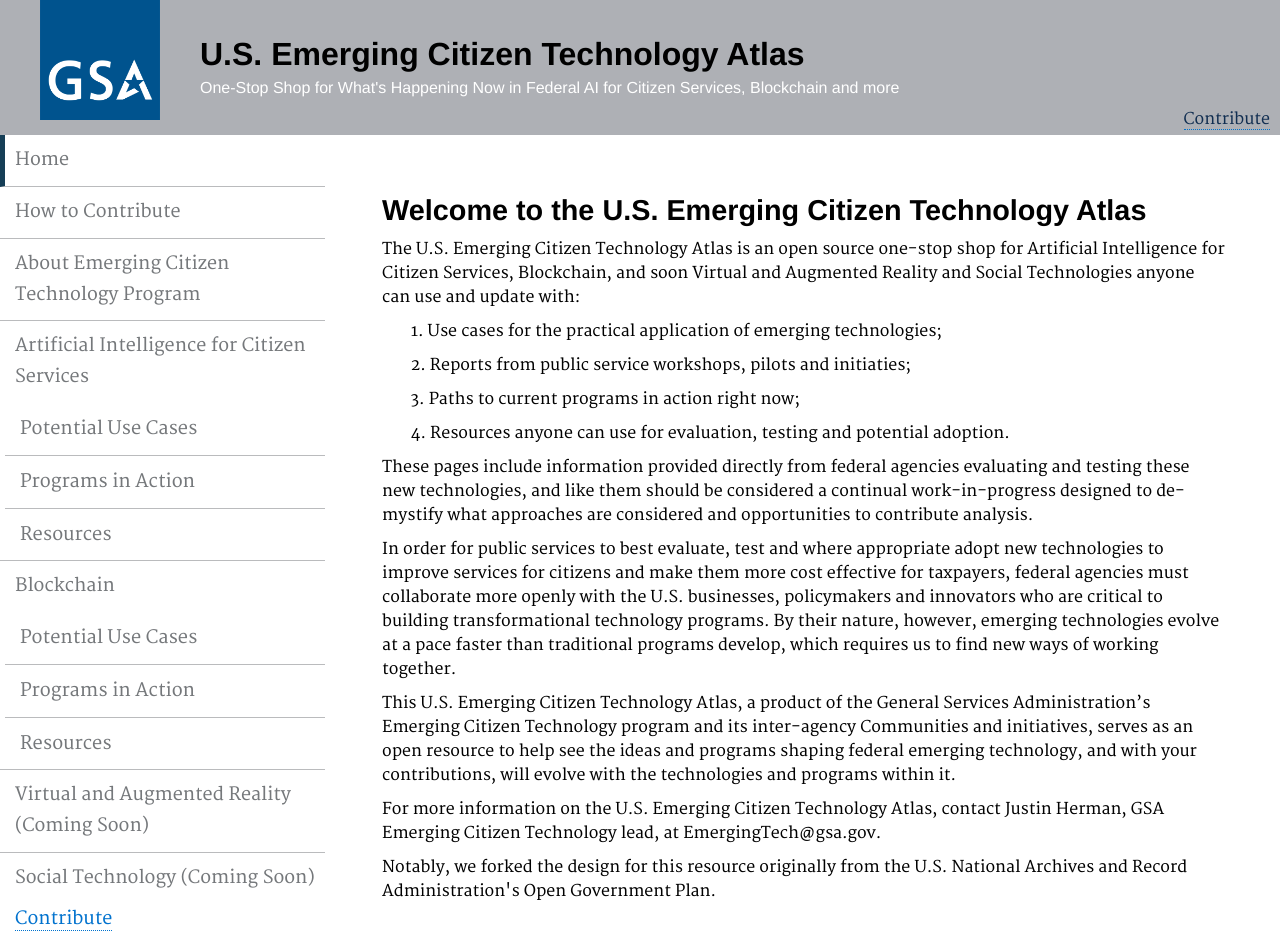
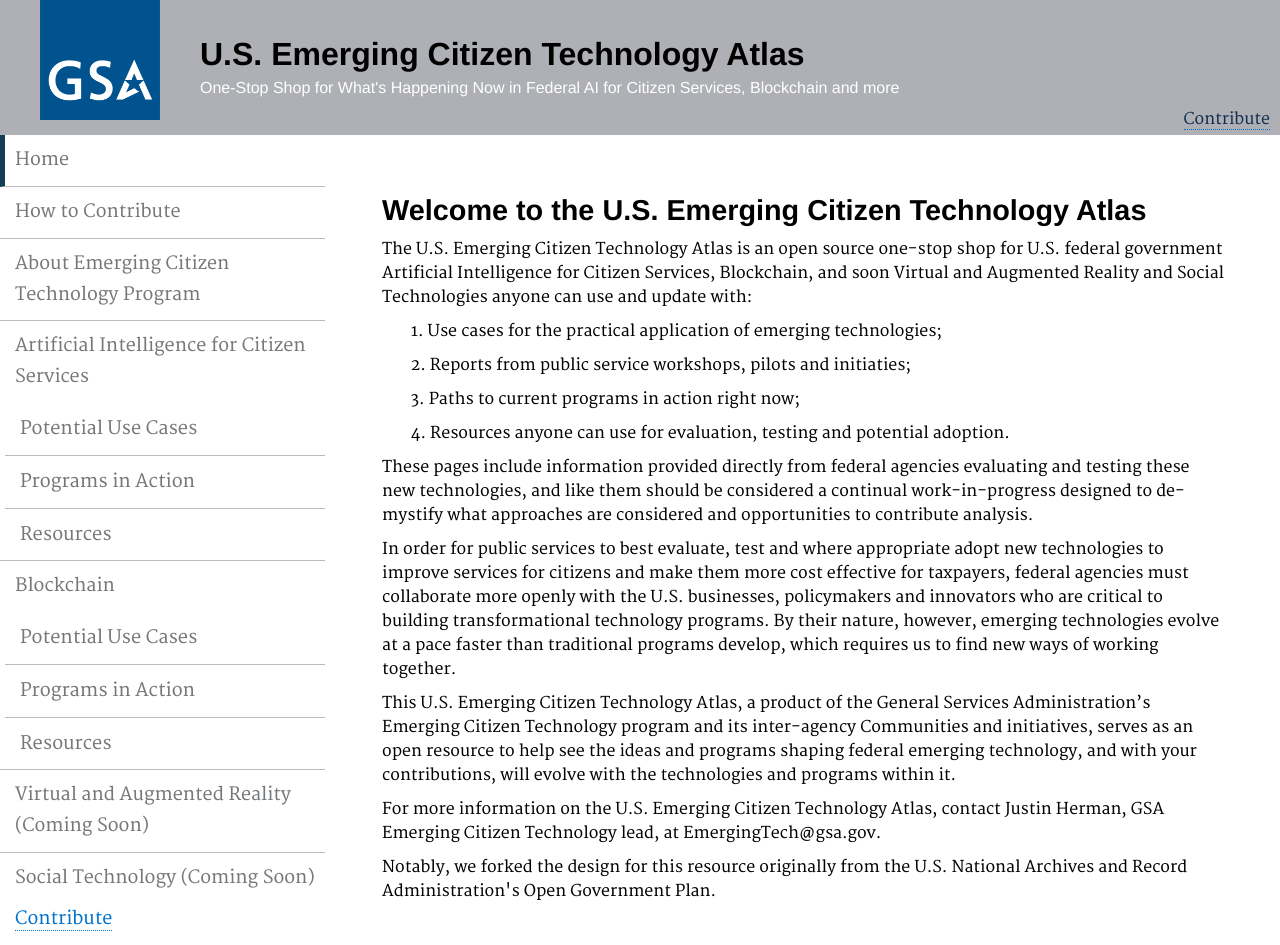
Before and after one commit to GSA/emerging-technology-atlas, a Jekyll site: the page built from pages/index.md, in a window 1280 px wide. Built offline with Jekyll 4.4.1, drawn with Linux system fonts in a browser that asks for light colours.

Commit message:
Update index.md

```diff
--- a/pages/index.md
+++ b/pages/index.md
@@ -8,7 +8,7 @@ description: ""
 
 <h2>Welcome to the U.S. Emerging Citizen Technology Atlas</h2>
 
-<p dir="ltr">The U.S. Emerging Citizen Technology Atlas is an open source one-stop shop for Artificial Intelligence for Citizen Services, Blockchain, and soon Virtual and Augmented Reality and Social Technologies anyone can use and update with:</p>
+<p dir="ltr">The U.S. Emerging Citizen Technology Atlas is an open source one-stop shop for U.S. federal government Artificial Intelligence for Citizen Services, Blockchain, and soon Virtual and Augmented Reality and Social Technologies anyone can use and update with:</p>
 
 <p>&nbsp;&nbsp;&nbsp;&nbsp;&nbsp;&nbsp; 1. Use cases for the practical application of emerging technologies;</p>
 <p>&nbsp;&nbsp;&nbsp;&nbsp;&nbsp;&nbsp; 2. Reports from public service workshops, pilots and initiaties;</p>
```
